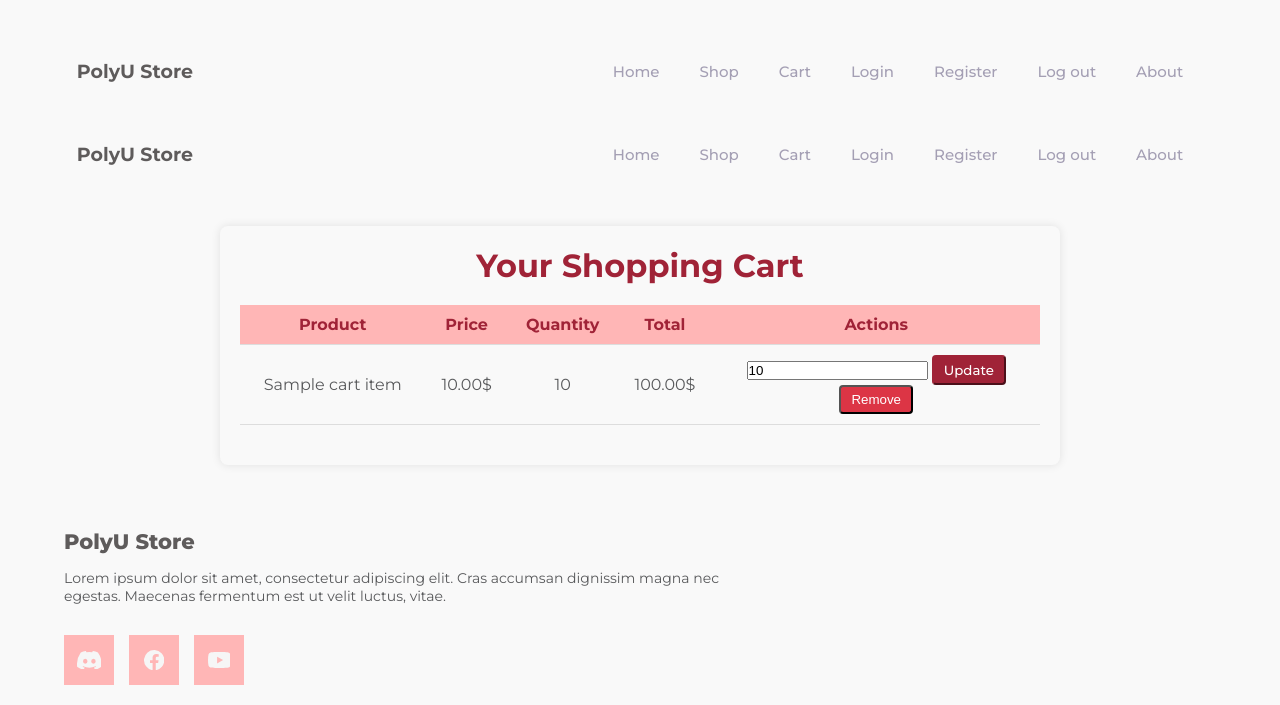
After one commit to AKING2333/COMP3421-25-P2, a PHP site: template views/cart.view.php in a window 1280 px wide. The commit adds this page. Shown: the top 705 px of the page. Run offline with PHP 8.4, Linux system fonts and the light colour scheme; the template is opened without the code that fills it: most values are stand-ins (such as "Sample title", 1, 10 or a date in 2020).

Commit message:
added cart, view more

```diff
--- /dev/null
+++ b/assets/css/cart.css
@@ -0,0 +1,65 @@
+/* cart.css */
+
+.cart-container {
+    max-width: 800px;
+    margin: 0 auto;
+    padding: 20px;
+    background-color: var(--backgroundMain);
+    border-radius: 8px;
+    box-shadow: 0 0 10px rgba(0, 0, 0, 0.1);
+}
+
+.cart-title {
+    text-align: center;
+    font-size: 2rem;
+    color: var(--colorMain);
+    margin-bottom: 20px;
+}
+
+.cart-table {
+    width: 100%;
+    border-collapse: collapse;
+    margin-bottom: 20px;
+}
+
+.cart-table th, .cart-table td {
+    padding: 10px;
+    text-align: center;
+    border-bottom: 1px solid #ddd;
+}
+
+.cart-table th {
+    background-color: var(--backgroundSecond);
+    color: var(--colorMain);
+}
+
+.cart-table td {
+    background-color: var(--backgroundMain);
+    color: var(--colorText);
+}
+
+.btn {
+    padding: 5px 10px;
+    border-radius: 4px;
+    transition: all 0.3s ease;
+}
+
+.btn-primary {
+    background-color: var(--colorMain);
+    color: white;
+}
+
+.btn-danger {
+    background-color: #dc3545;
+    color: white;
+}
+
+.btn-primary:hover, .btn-danger:hover {
+    opacity: 0.8;
+}
+
+p {
+    text-align: center;
+    color: var(--colorText);
+    font-size: 1.2rem;
+}
--- a/index.php
+++ b/index.php
@@ -20,6 +20,10 @@ $router->map('POST', '/login', 'LoginController@handleLogin');
 $router->map('GET', '/logout', 'LogoutController@handleLogout');
 $router->map('GET', '/about', 'HomeController@showAbout');
 $router->map('GET', '/products/category/[i:categoryId]', 'ProductController@getByCategory');
+$router->map('GET', '/cart', 'CartController@showCart');
+$router->map('POST', '/cart/update', 'CartController@updateCart');
+$router->map('POST', '/cart/remove', 'CartController@removeFromCart');
+$router->map('GET', '/products/load-more/[i:categoryId]/[i:offset]', 'ProductController@loadMoreProducts');
 $match = $router->match();
 
 
--- /dev/null
+++ b/views/cart.view.php
@@ -0,0 +1,43 @@
+<?php require_once __DIR__ . '/header.php'; ?>
+<link rel="stylesheet" href="/assets/css/cart.css">
+<div class="cart-container">
+    <h1 class="cart-title">Your Shopping Cart</h1>
+    <?php if (empty($cartItems)): ?>
+        <p>Your cart is empty.</p>
+    <?php else: ?>
+        <table class="cart-table">
+            <thead>
+                <tr>
+                    <th>Product</th>
+                    <th>Price</th>
+                    <th>Quantity</th>
+                    <th>Total</th>
+                    <th>Actions</th>
+                </tr>
+            </thead>
+            <tbody>
+                <?php foreach ($cartItems as $item): ?>
+                    <tr>
+                        <td><?= htmlspecialchars($item['name']) ?></td>
+                        <td><?= number_format($item['price'], 2) ?>$</td>
+                        <td><?= $item['quantity'] ?></td>
+                        <td><?= number_format($item['price'] * $item['quantity'], 2) ?>$</td>
+                        <td>
+                            <form action="/cart/update" method="POST" class="d-inline">
+                                <input type="hidden" name="product_id" value="<?= $item['product_id'] ?>">
+                                <input type="number" name="quantity" value="<?= $item['quantity'] ?>" min="1">
+                                <button type="submit" class="btn btn-primary">Update</button>
+                            </form>
+                            <form action="/cart/remove" method="POST" class="d-inline">
+                                <input type="hidden" name="product_id" value="<?= $item['product_id'] ?>">
+                                <button type="submit" class="btn btn-danger">Remove</button>
+                            </form>
+                        </td>
+                    </tr>
+                <?php endforeach; ?>
+            </tbody>
+        </table>
+    <?php endif; ?>
+</div>
+
+<?php require_once __DIR__ . '/footer.php'; ?>
--- a/views/header.php
+++ b/views/header.php
@@ -61,7 +61,7 @@
                 <a href="/products" class="navbar__href">
                     <li class="navbar__link">Shop</li>
                 </a>
-                <a href="/Cart" class="navbar__href">
+                <a href="/cart" class="navbar__href">
                     <li class="navbar__link">Cart</li>
                 </a>
                 <a href="/login" class="navbar__href">
```
Also changed, not shown: assets/css/login.css (+40 -36 lines), controllers/CartController.php (added, +75 -0 lines), controllers/ProductController.php (+13 -0 lines), models/Cart.php (added, +70 -0 lines), models/Product.php (+19 -17 lines), views/products.view.php (+33 -0 lines).
